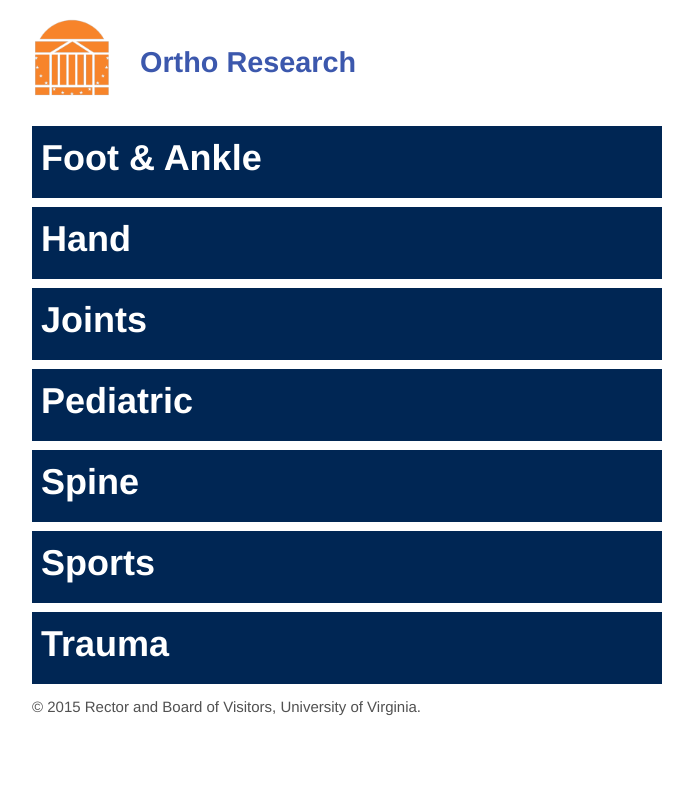
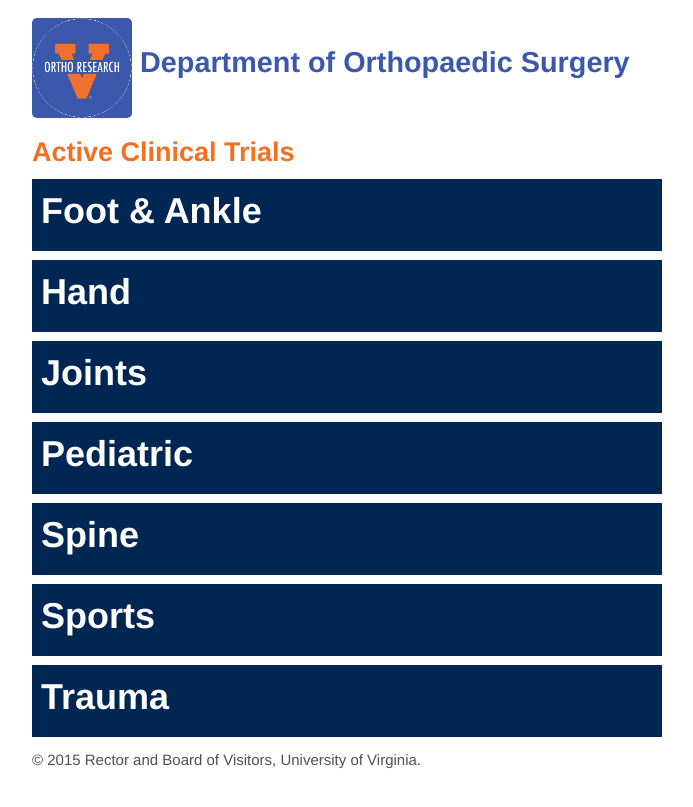
Before and after one commit to Orthotest/Orthotest.github.io, a Jekyll site: the page built from index.html, in a window 1280 px wide. Shown: the top 807 px of the page, without its empty margins (293-986 px from the left). Built offline with Jekyll 4.4.1, drawn with Linux system fonts in a browser that asks for light colours; the list of posts is cut into pages by our own code.

Commit message:
Re-add title and subtitle for display, change logo image

```diff
--- a/_config.yml
+++ b/_config.yml
@@ -5,8 +5,8 @@
 relative_permalinks: true
 
 # Setup
-title:               Ortho Research
-tagline:
+title:               Department of Orthopaedic Surgery
+tagline:             Active Clinical Trials
 url:
 paginate:            1
 baseurl:             ""
--- a/_layouts/default.html
+++ b/_layouts/default.html
@@ -7,7 +7,7 @@
 
     <div class="container content">
       <header class="masthead">
-        <img src="{{ site.baseurl }}/public/uvalogo.png" alt="U.Va. logo" class="logo">
+        <img src="{{ site.baseurl }}/public/ortho-precomposed.blue.png" alt="U.Va. logo" class="logo">
         <div class="words">
           <h3 class="masthead-title">
             <a href="{{ site.baseurl }}/" title="Home">{{ site.title }}</a>
--- a/_sass/_research.scss
+++ b/_sass/_research.scss
@@ -26,7 +26,7 @@
 }
 
 .logo {
-  height: 80px;
+  height: 100px;
   float: left;
 }
 
```
Also changed, not shown: public/ortho-precomposed.blue.png (added).
